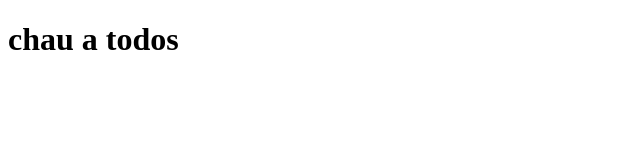
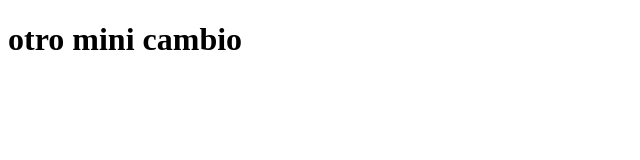
Before and after one commit to CamilaPortanda/Prueba2Invitar, a plain HTML site: page Index.html in a window 1280 px wide. Shown: the whole page, without its empty margins (0-640 px from the left). Drawn offline with Linux system fonts and the light colour scheme.

Commit message:
mini cambio

```diff
--- a/Index.html
+++ b/Index.html
@@ -6,6 +6,6 @@
     <title>Document</title>
 </head>
 <body>
-    <h1>chau a todos</h1>
+    <h1>otro mini cambio</h1>
 </body>
 </html>
```
